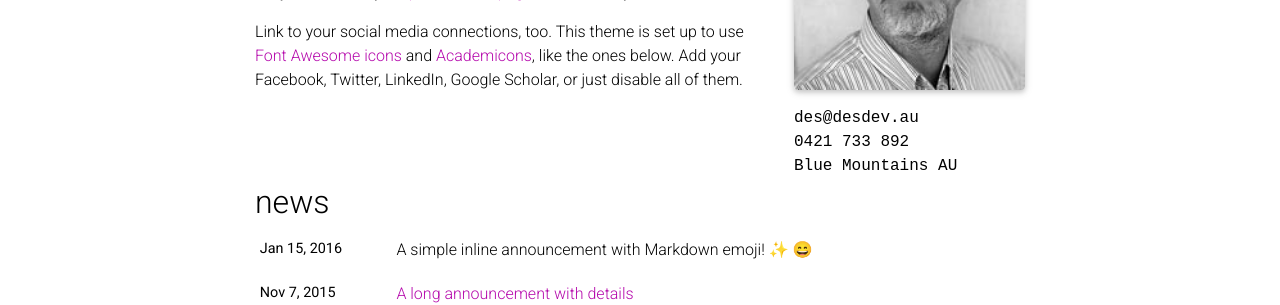
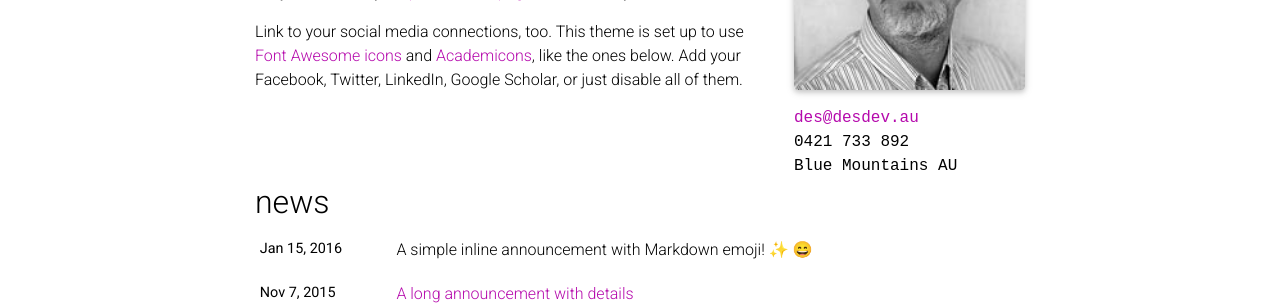
Before and after one commit to desmodev/desmodev.github.io, a Jekyll site: the page built from _pages/about.md, in a window 1280 px wide. Shown: the part 381-686 px from the top of the page. Built offline with Jekyll 4.4.1, drawn with Linux system fonts in a browser that asks for light colours; full-size pictures stand in for the smaller copies a plugin makes; emoji names are drawn with the system emoji font; comment, search, counter and statistics services are not loaded; a style sheet for code colours, icons or effects is not loaded.

```diff
--- a/_pages/about.md
+++ b/_pages/about.md
@@ -9,8 +9,8 @@ profile:
   image: Profile-180x210.jpg
   image_circular: false # crops the image to make it circular
   address: >
-    <p>des@desdev.au</p>
-    <p>0421 733 892</p>
+    <p><a href=mailto:des@desdev.au>des@desdev.au</a><br/></p>
+    <p>0421 733 892<br/></p>
     <p>Blue Mountains AU</p>
 
 news: true  # includes a list of news items
```
